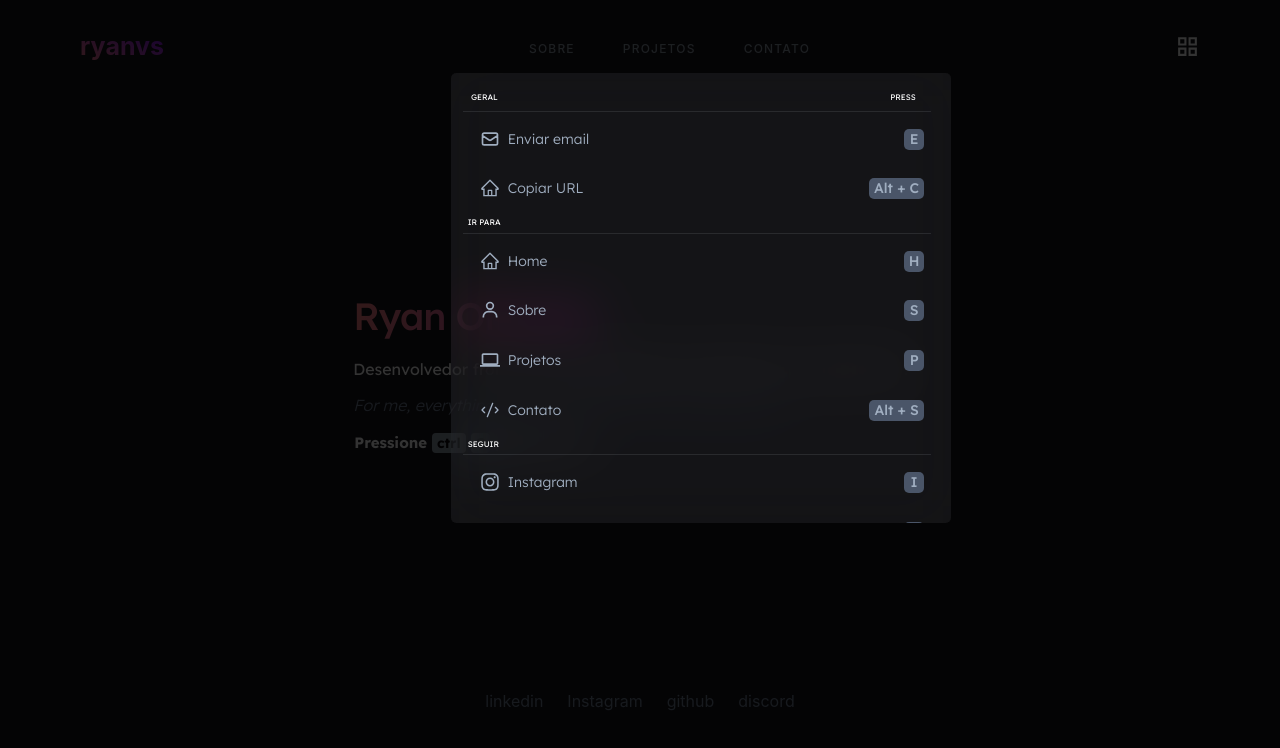
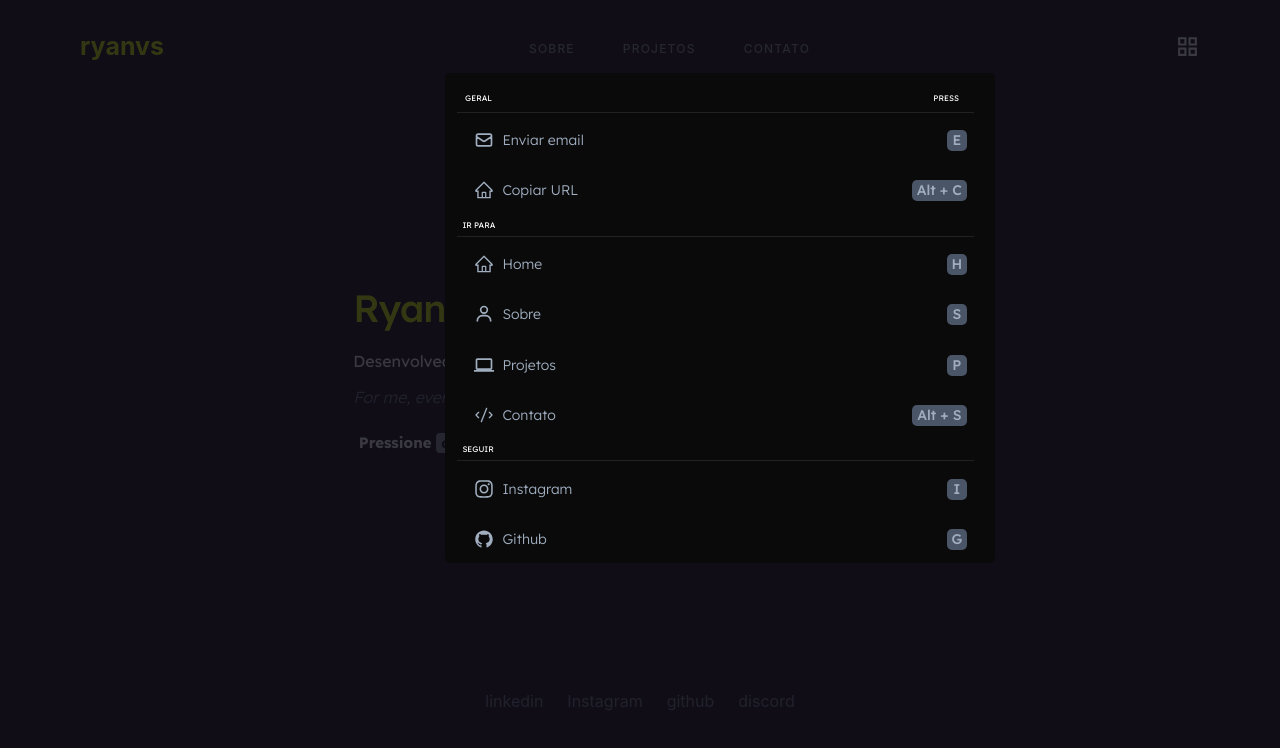
Before and after one commit to ryanoliveiragit/Portfolio-typescript, a Next.js app: page / in a window 1280 px wide. Both pictures are taken after a click on the icon 1187 px from the left and 46 px from the top of the page. Shown: the top 748 px of the page. Built offline with nearby package versions, Linux system fonts and the light colour scheme.

Commit message:
change collors and add routes for links A

```diff
--- a/src/components/header/index.tsx
+++ b/src/components/header/index.tsx
@@ -67,7 +67,7 @@ export default function Header() {
         fontSize={25}
         fontWeight={700}
         href={'/'}
-        className="logo">
+        color={'principal.100'}>
           {'ryanvs'}
         </Link>
         <Flex
--- a/src/components/modal/index.tsx
+++ b/src/components/modal/index.tsx
@@ -31,28 +31,28 @@ const BasicUsage: React.FC<MyAttributes> = ({ closemodal }) => {
         width={"100%"}
         inset={"0px"}
         padding={"14vh 16px 16px"}
-        bgColor={"rgba(0, 0, 0, 0.8)"}
+        bgColor={"#0f0d16d1"}
       ></Box>
       <Box
         top={'2%'}
-        left={"1px"}
+        left={"-0.3rem"}
         width={"100%"}
         fontSize={14}
-        maxWidth={"500px"}
+        maxWidth={"550px"}
         position={"absolute"}
         borderRadius={"35px"}
         fontFamily={"Lexend"}
       >
         <Box
           p={"2%"}
-          background={"rgba(255, 255, 255, 0.068);"}
+          background={"rgb(10, 10, 10);"}
           backdropFilter={"saturate(300%) blur(25px);"}
           pl={3}
           fontWeight={"300"}
           borderRadius={"5px"}
           color={"gray.400"}
           w={"100%"}
-          h={"450px"}
+          h={"490px"}
           overflowY={"scroll"}
         >
           <Text p={2} justifyContent={"space-between"} display={"flex"}>
--- a/src/pages/index.tsx
+++ b/src/pages/index.tsx
@@ -8,6 +8,7 @@ import {
   Box,
   Container,
   useDisclosure,
+  theme,
 } from "@chakra-ui/react";
 import Header from "../components/header";
 import SmallWithNavigation from "../components/footer";
@@ -16,6 +17,7 @@ import BasicUsage from "../components/modal";
 import { Fade } from "@chakra-ui/react";
 import useCopyToClipboard from "../components/modal/content/copy";
 import { bio } from "../utils/bio";
+import { text } from "stream/consumers";
 
 export default function Home() {
   const [value, copy] = useCopyToClipboard();
@@ -123,14 +125,9 @@ export default function Home() {
           w={"100%"}
         >
           <Box mt={"35px"}>
-            <Fade
-              transition={{ enter: { duration: 0.1 }, exit: { duration: 0.1 } }}
-              in={isOpen}
-            >
               {isComponentVisible && (
                 <BasicUsage closemodal={() => handleClickClose()} />
               )}
-            </Fade>
           </Box>
           <Center fontSize={43}>
             <Stack
@@ -143,7 +140,7 @@ export default function Home() {
               <Text
                 fontSize={38}
                 fontWeight={"500"}
-                className="gradient"
+                color={"principal.100"}
                 letterSpacing={-1}
               >
                 {"Ryan Oliveira"}
--- a/styles/GlobalStyles.css
+++ b/styles/GlobalStyles.css
@@ -2,9 +2,15 @@
 .rgb {
   color: aqua;
 }
+* {
+  margin: 0;
+  box-sizing: border-box;
+  padding: 0;
+}
 body {
+  transition: all 0.3s;
   padding: 1% 5%;
-  background-color:#08060cf1 !important;
+  background-color:#07060af1 !important;
 
 }
 span {
@@ -23,7 +29,7 @@ span {
 }
 
 ::-webkit-scrollbar-thumb {
-  background-color: #644fd8;
+  background-color: #deff02;;
   border-radius: 25px;
 }
 
@@ -32,14 +38,13 @@ span {
 }
 
 ::-webkit-scrollbar-thumb:active {
-  background-color: #cf689b;
+  background-color: #b7d301;;
 }
 .highlight:hover {
-  background-color: #644fd8;
   cursor: pointer;
   border-radius: 10px;
   transition: 0.4s;
-  color: white;
+  color: #deff02;
 
 }
 .fleximg{
@@ -69,7 +74,7 @@ background-color: #181717e8!important;
 }
 .gradientApiGit {
   /* Primeiro passo: definir um degradê como fundo */
-  background-image: linear-gradient(115deg, #80d7ff, #05ff50);
+  background-image: linear-gradient(115deg, #ffffff, #dadada);
 
   /* Segundo passo: apagar do fundo tudo que não estiver imediatamente atrás de texto */
   background-clip: text;
@@ -113,19 +118,19 @@ background-color: #181717e8!important;
 }
 .buttonHome {
   color: white;
-  padding: .5% .2%;
+  padding: 2% 1%;
   font-size: 15px;
   max-width: fit-content;
   font-weight: 600;
   text-align: start;
   border-radius: 5px;
-  transition: .5s;
+  transition: background-color .2s linear;
 }
 .buttonHome:hover {
   background-color: rgb(56, 56, 56);
 }
 .container {
-  padding: 1% 30%;
+  padding: .8% 30%;
   align-items: flex-start;
   justify-content: center;
   flex-direction: column;
@@ -140,7 +145,6 @@ background-color: #181717e8!important;
 .animate:hover {
   color: rgb(255, 255, 255);
 }
-
 .animate::before {
   content: "";
   position: absolute;
@@ -149,7 +153,7 @@ background-color: #181717e8!important;
   height: 1px;
   bottom: 10px;
   left: 0;
-  background-image: linear-gradient(135deg, #ff8080, #ff05ea);
+  background-color: #deff02;
   transform: scaleX(0);
   transform-origin: top left;
   transition: transform 0.3s ease;
@@ -158,7 +162,7 @@ background-color: #181717e8!important;
   width: 50%;
   margin-left: 15%;
   position: relative;
-  background-color: red;
+
 }
 .animate:hover::before {
   transform: scaleX(1);
--- a/styles/theme.ts
+++ b/styles/theme.ts
@@ -10,6 +10,9 @@ const colors = {
   green: {
     900: '#1E1E1E',
     500: '#34D399'
+  },
+  principal: {
+    100: '#deff02'
   }
 }
 
```
Also changed, not shown: src/pages/contato.tsx (+8 -9 lines), src/pages/projetos.tsx (+5 -3 lines), src/pages/sobre.tsx (+21 -12 lines).
